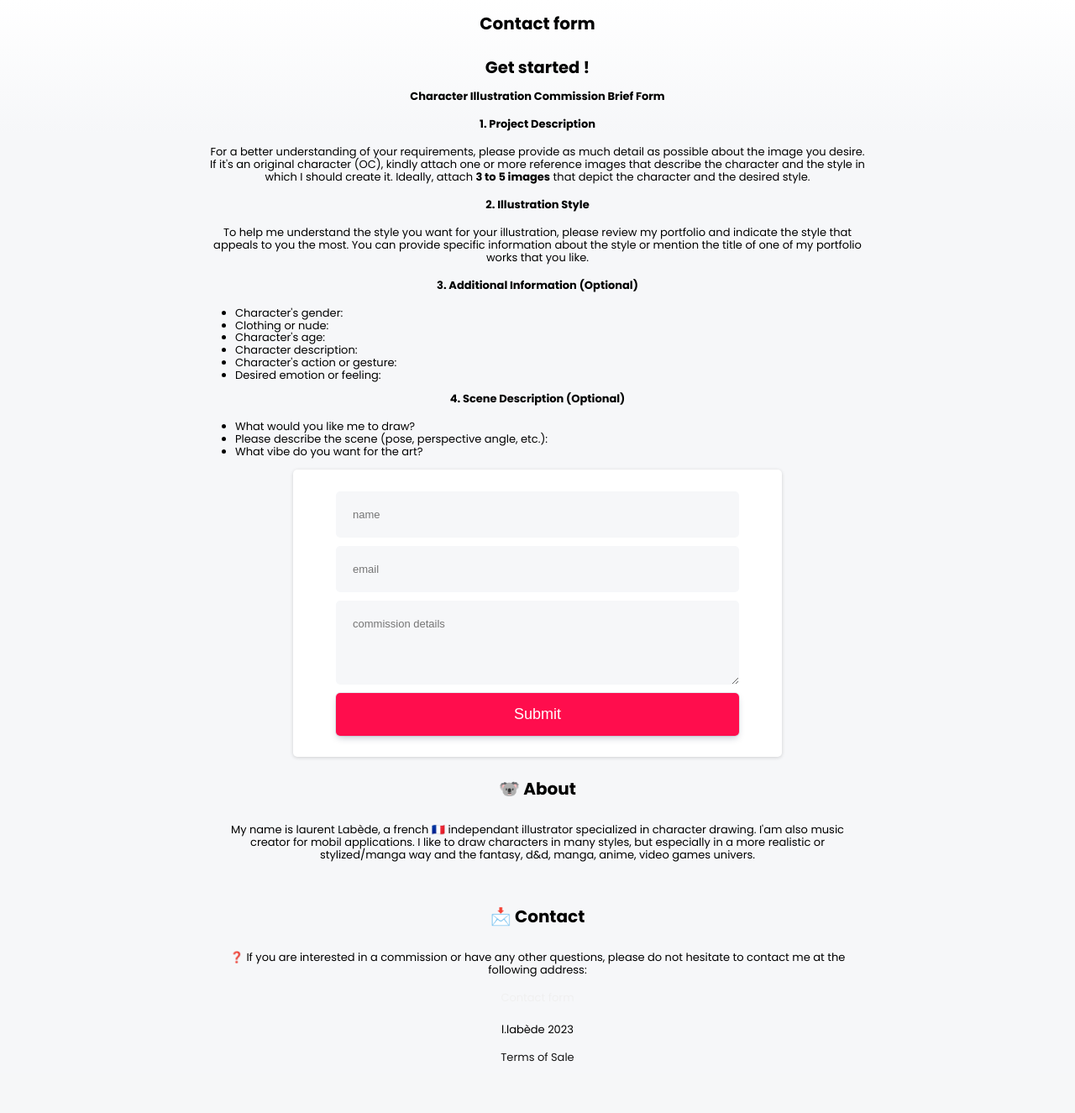
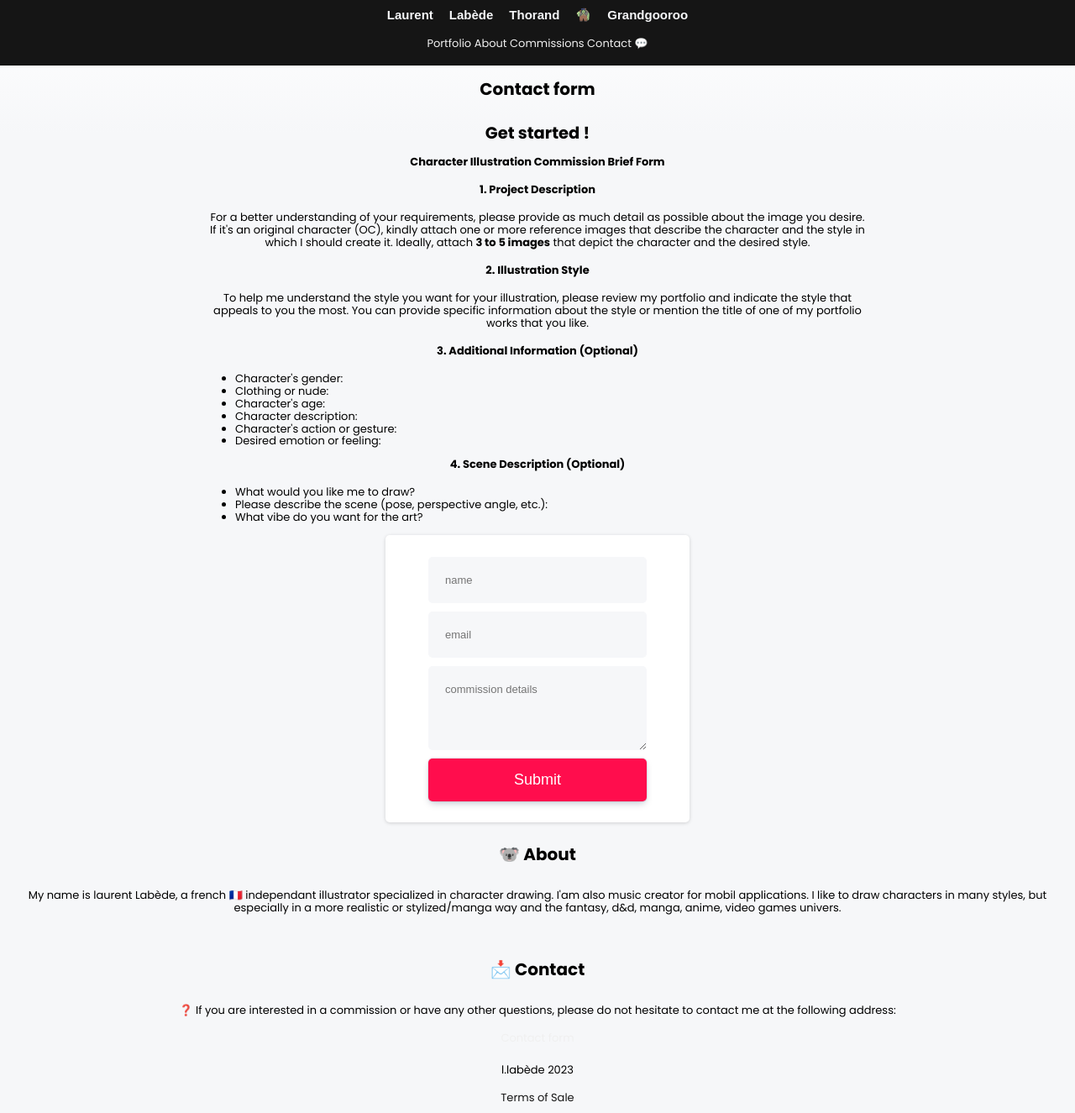
Before and after one commit to grandgooroo/Virtual-Card-Commission, a PHP site: page /pages/contact.html in a window 1280 px wide. Shown: the whole page at 84% size. Before the commit the page ends 1264 px from the top, so only its background shows below. Run offline with PHP 8.4, Linux system fonts and the light colour scheme; some web fonts are replaced.

Commit message:
css update

```diff
--- a/css/style.css
+++ b/css/style.css
@@ -372,8 +372,7 @@ form {
   display: flex;
   flex-direction: column;
   margin: 0 auto;
-  width: 90%;
-  max-width: 60%;
+  min-width: 260px;
   padding: 2vw 4vw;
   border-radius: 5px;
   background-color: var(--white);
--- a/index.html
+++ b/index.html
@@ -138,7 +138,8 @@
         <div>
             <h1>Commissions</h1>
             <p>I am open to privates commissions</p>
-            <p>My artistic world thrives on a variety of creative projects, spanning from fantasy illustration for the realm of role-playing games (DnD) to character design for video games/MMORPGs, encompassing the creation of OC (Original Characters) and the art of manga/anime. My commitment to you includes regular updates on the progress of your project. To ensure secure transactions, I exclusively accept payments via PayPal. Below, you'll find samples of my work and my pricing. I eagerly anticipate the opportunity to breathe life into your dearest projects !</p>
+            <p>My artistic world thrives on a variety of creative projects, spanning from fantasy illustration for the realm of role-playing games (DnD) to character design for video games/MMORPGs, encompassing the creation of OC (Original Characters) and the art of manga/anime. My commitment to you includes regular updates on the progress of your project. To ensure secure transactions, I exclusively accept payments via PayPal. Below, you'll find samples of my work and my pricing. I eagerly anticipate the opportunity to breathe life into your dearest projects!</p>
+            <p>You can place an order via my Ko-fi profile, mp or via the form on this page.</p>
             <p>(digital painting) Please see details below:</p>
             <dfn>⭐ The prices shown are basic rates and may vary slightly depending on demand.</dfn>
         </div>
--- a/pages/contact.html
+++ b/pages/contact.html
@@ -10,7 +10,21 @@
 <link rel="preconnect" href="https://fonts.gstatic.com" crossorigin>
 <link href="https://fonts.googleapis.com/css2?family=Noto+Color+Emoji&family=Outfit:wght@200&display=swap" rel="stylesheet">
 </head>
-<body class="contact-form-container">
+<body class="main-container">
+    <header class="profilMenu">
+        <section class="profilMenu-title">
+            <h1>Laurent Labède Thorand 🧌 Grandgooroo</h1>
+        </section>
+        <nav>
+            <ul>
+                <li><a href="https://www.artstation.com/otsoa">Portfolio</a></li>
+                <li><a href="#about">About</a></li>
+                <li><a href="#commissions">Commissions</a></li>
+                <li><a href="pages/contact.html">Contact 💬</a></li>
+            </ul>
+        </nav>
+    </header>
+    <div class="contact-form-container">
         <article class="contact-form-text">
             <h1>Contact form</h1>
             <h2>Get started !</h2>
@@ -39,7 +53,7 @@
                     <li>What vibe do you want for the art?</li>
                 </ul>
         </article>
-
+    </div>
     <form
 	action="https://formie.io/form/3ba7403f-8d11-4b1a-a38e-b54ad5e0c2df"
 	method="POST"
```
Also changed, not shown: pages/cg.html (+3 -3 lines). Lines whose indentation alone changed are shown as unchanged.
